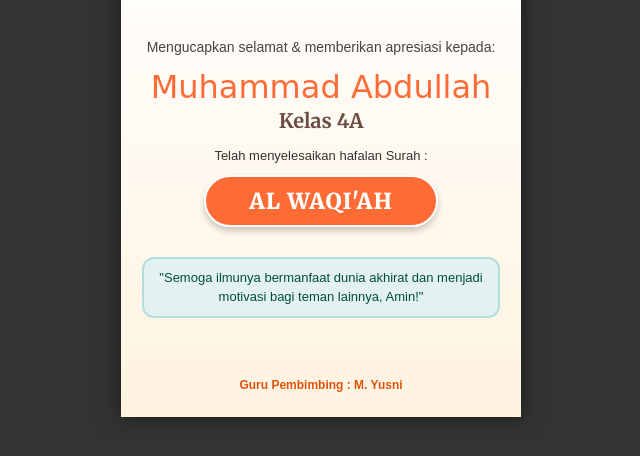
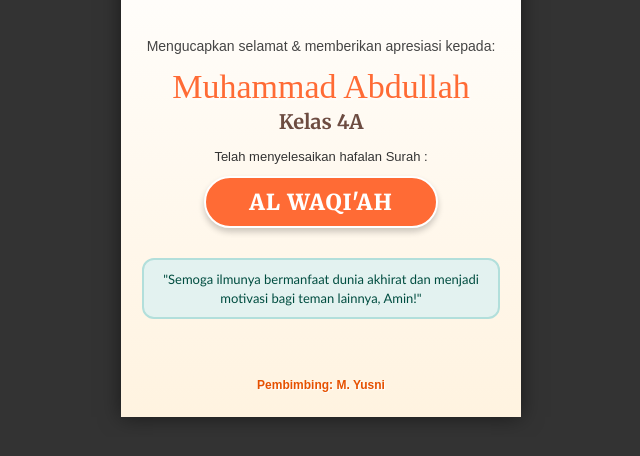
Before and after one commit to emyusni-debug/Flyer-Tahfidh, a plain HTML site: page index.html in a window 1280 px wide. Shown: the part 438-894 px from the top of the page, without its empty margins (319-959 px from the left). Drawn offline with nearby package versions, Linux system fonts and the light colour scheme.

Commit message:
Add files via upload

```diff
--- a/index.html
+++ b/index.html
@@ -15,7 +15,7 @@
         }
 
         body {
-            font-family: 'Raleway', sans-serif;
+            font-family: 'Bradley Hand ', sans-serif;
             background-color: #333;
             margin: 0;
             padding: 20px;
@@ -153,8 +153,8 @@
         }
 
         .student-name {
-            font-family: 'Sketsa Ramadhan Alternates', cursive;
-            font-size: 32px; /* Sedikit diperkecil */
+            font-family: 'Noteworthy';
+            font-size: 34px; /* Sedikit diperkecil */
             color: var(--primary-orange);
             margin: 5px 0; /* Jarak dikurangi */
             line-height: 1;
@@ -202,7 +202,7 @@
         }
 
         .quote-text {
-            font-family: 'Segoe Print', sans-serif;
+            font-family: 'Gill Sans';
             font-style: normal;
             font-size: 13px;
             color: #004d40;
@@ -274,7 +274,7 @@
             </div>
 
             <div class="flyer-footer">
-                Guru Pembimbing : M. Yusni
+                Pembimbing: <strong>M. Yusni</strong>
             </div>
 
         </div>
```
